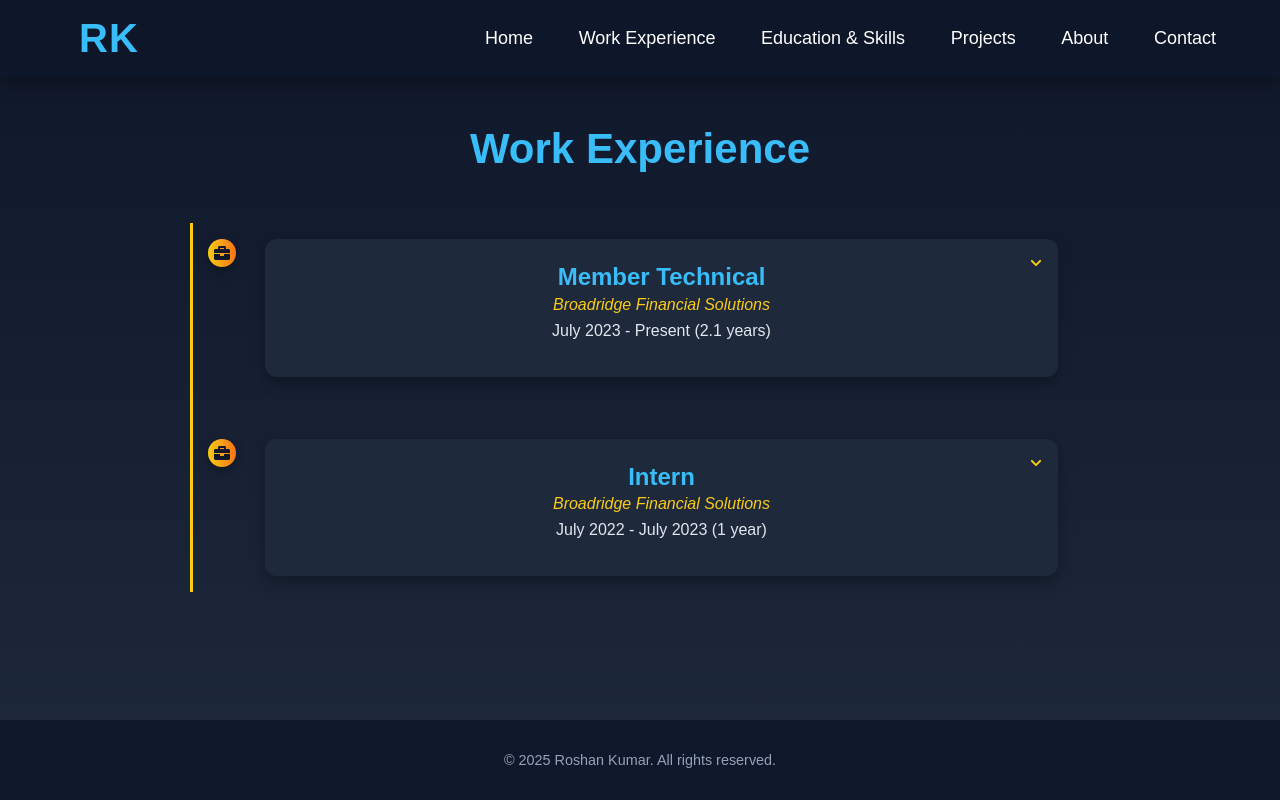
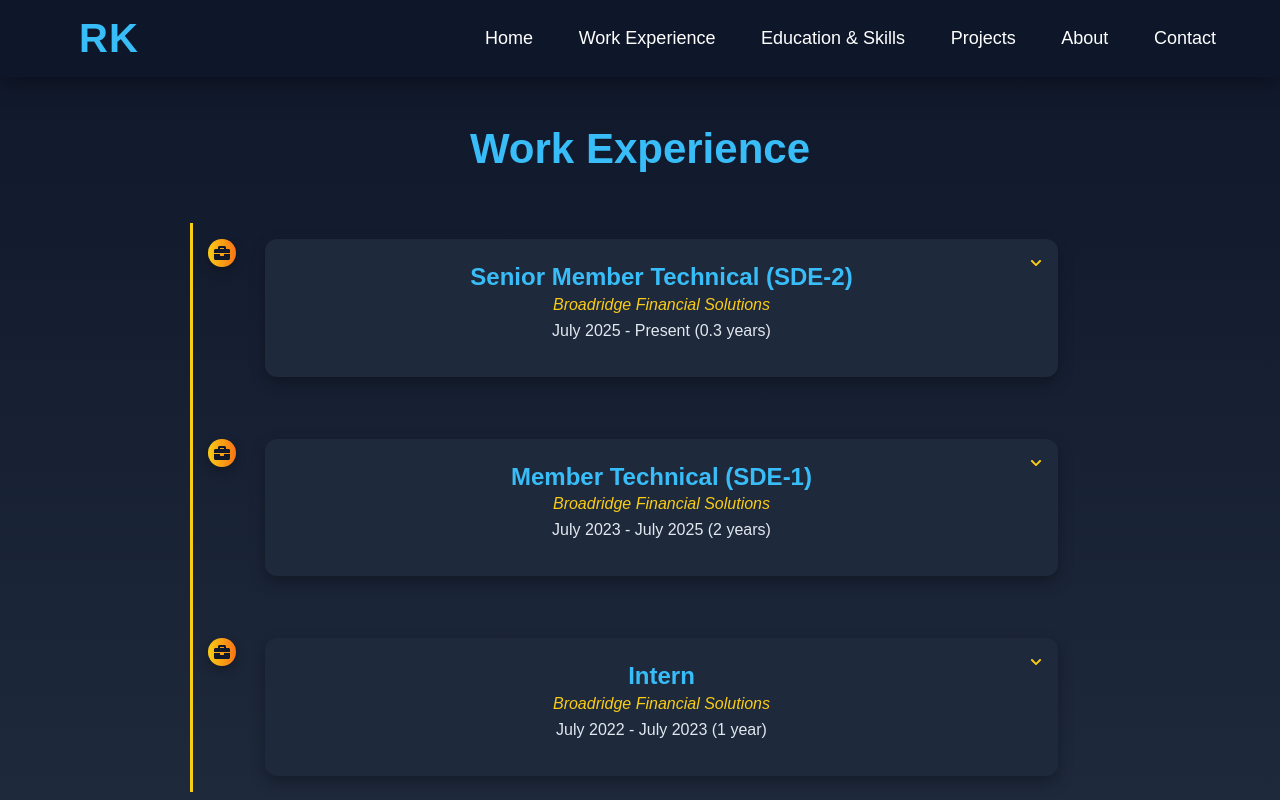
Before and after one commit to roshankr1998/myportfolio, a React (Create React App) app: page /Experience in a window 1280 px wide. Built offline with nearby package versions, Linux system fonts and the light colour scheme.

Commit message:
Initial working commit final

```diff
--- a/src/pages/Experience.js
+++ b/src/pages/Experience.js
@@ -5,9 +5,15 @@ import "./css/we.css";
 export default function WorkExperience() {
   const experiences = [
     {
-      title: "Member Technical",
+      title: "Senior Member Technical (SDE-2)",
       company: "Broadridge Financial Solutions",
-      duration: "July 2023 - Present (2.1 years)",
+      duration: "July 2025 - Present (0.3 years)",
+      description:
+        "As a Member Technical at Broadridge Financial Solutions, I have designed and implemented cloud-based solutions using AWS services such as EC2, S3, and RDS, improving infrastructure scalability and reliability. I automated deployment pipelines with Terraform, which reduced deployment time significantly. I also monitored and analyzed system performance to identify and mitigate potential bottlenecks, ensuring optimal application uptime. Additionally, I collaborated with cross-functional teams to migrate legacy systems to cloud environments, achieving a 25% reduction in operational costs."
+    },{
+      title: "Member Technical (SDE-1)",
+      company: "Broadridge Financial Solutions",
+      duration: "July 2023 - July 2025 (2 years)",
       description:
         "As a Member Technical at Broadridge Financial Solutions, I have designed and implemented cloud-based solutions using AWS services such as EC2, S3, and RDS, improving infrastructure scalability and reliability. I automated deployment pipelines with Terraform, which reduced deployment time significantly. I also monitored and analyzed system performance to identify and mitigate potential bottlenecks, ensuring optimal application uptime. Additionally, I collaborated with cross-functional teams to migrate legacy systems to cloud environments, achieving a 25% reduction in operational costs."
     },
```
